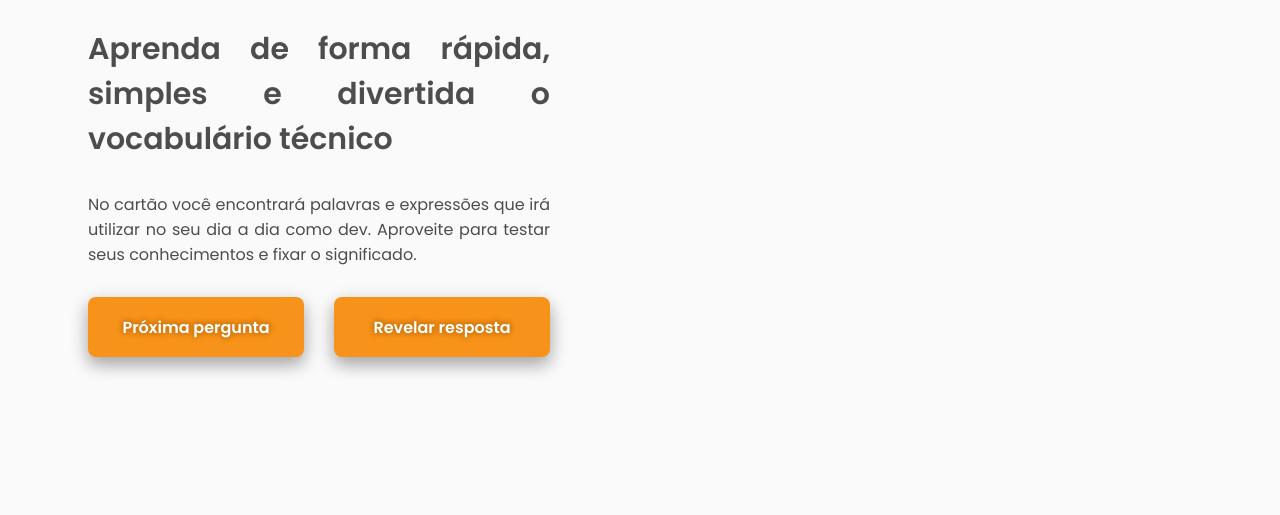
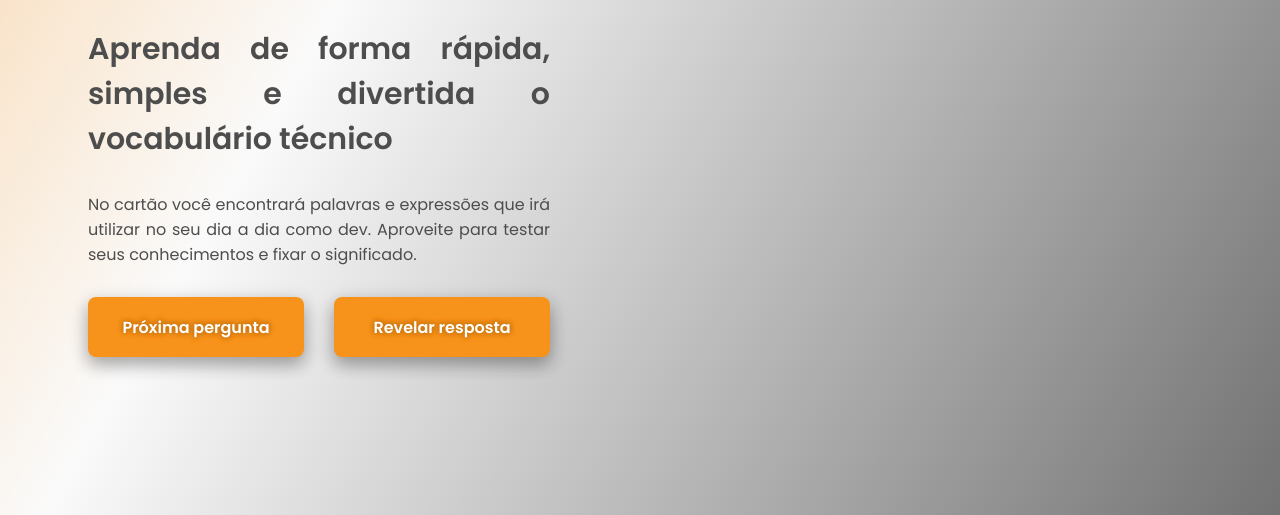
Before and after one commit to NagaoX/quickStaart, a website: page index.html in a window 1280 px wide. Shown: the part 301-816 px from the top of the page. Drawn offline with nearby package versions, Linux system fonts and the light colour scheme; no server answers.

Commit message:
Add gradient

```diff
--- a/index.html
+++ b/index.html
@@ -15,7 +15,7 @@
   />
   </head>
 
-  <body>
+  <body class='gradient'>
     <div class="container-principal">
 
       <!-- Container esquerdo -->
```
